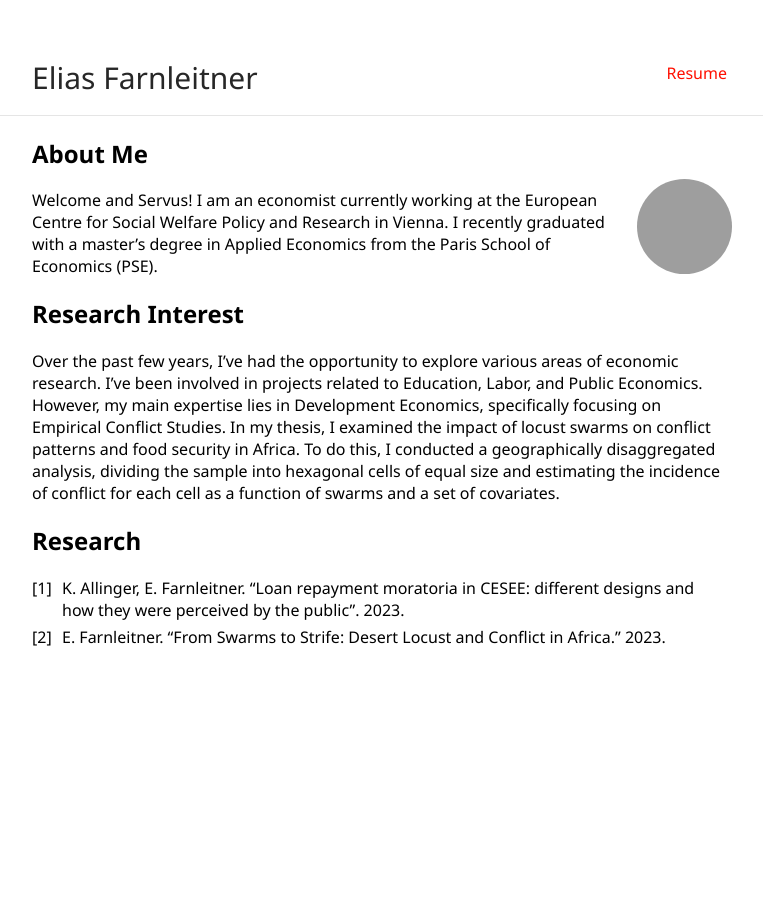
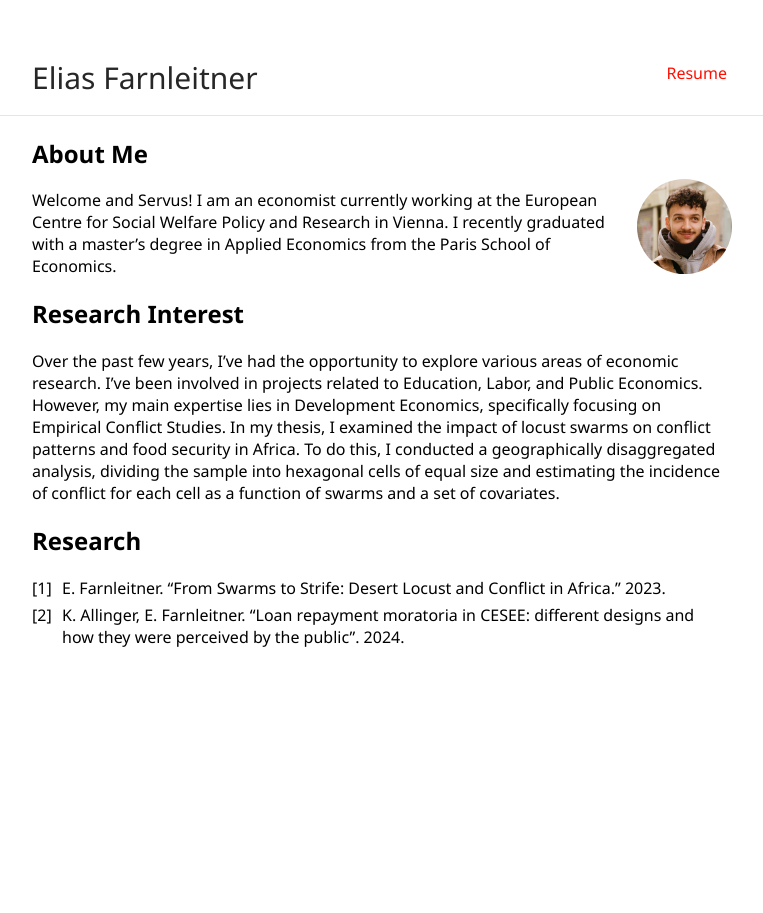
Before and after one commit to efarnleitner/efarnleitner.github.io, a Jekyll site: the page built from index.md, in a window 1280 px wide. Shown: the whole page, without its empty margins (258-1021 px from the left). Built offline with Jekyll 4.4.1, drawn with Linux system fonts in a browser that asks for light colours; our own code applies the rules of GitHub Pages for plain Markdown files.

Commit message:
Update 17_57

```diff
--- a/_config.yml
+++ b/_config.yml
@@ -1,5 +1,5 @@
 title: Elias Farnleitner
-url: "https://efarnleitner.github.io/"
+url: ""
 baseurl: ""
 
 
--- a/index.md
+++ b/index.md
@@ -4,9 +4,9 @@ layout: default
 
 ## About Me
 
-<img class="profile-picture" src="{{site.baseurl | prepend: site.url}}assets/sherlock.jpeg" alt="Untitled" />
+<img class="profile-picture" src="sherlock.jpg">
 
-Welcome and Servus! I am an economist currently working at the European Centre for Social Welfare Policy and Research in Vienna. I recently graduated with a master's degree in Applied Economics from the Paris School of Economics (PSE).
+Welcome and Servus! I am an economist currently working at the European Centre for Social Welfare Policy and Research in Vienna. I recently graduated with a master's degree in Applied Economics from the Paris School of Economics.
 
 ## Research Interest
 
@@ -14,5 +14,5 @@ Over the past few years, I've had the opportunity to explore various areas of ec
 
 ## Research
 
-1. K. Allinger, E. Farnleitner. "Loan repayment moratoria in CESEE: different designs and how they were perceived by the public". 2023.
-2. E. Farnleitner. "From Swarms to Strife: Desert Locust and Conflict in Africa." 2023.
+1. E. Farnleitner. "From Swarms to Strife: Desert Locust and Conflict in Africa." 2023.
+2. K. Allinger, E. Farnleitner. "Loan repayment moratoria in CESEE: different designs and how they were perceived by the public". 2024.
```
